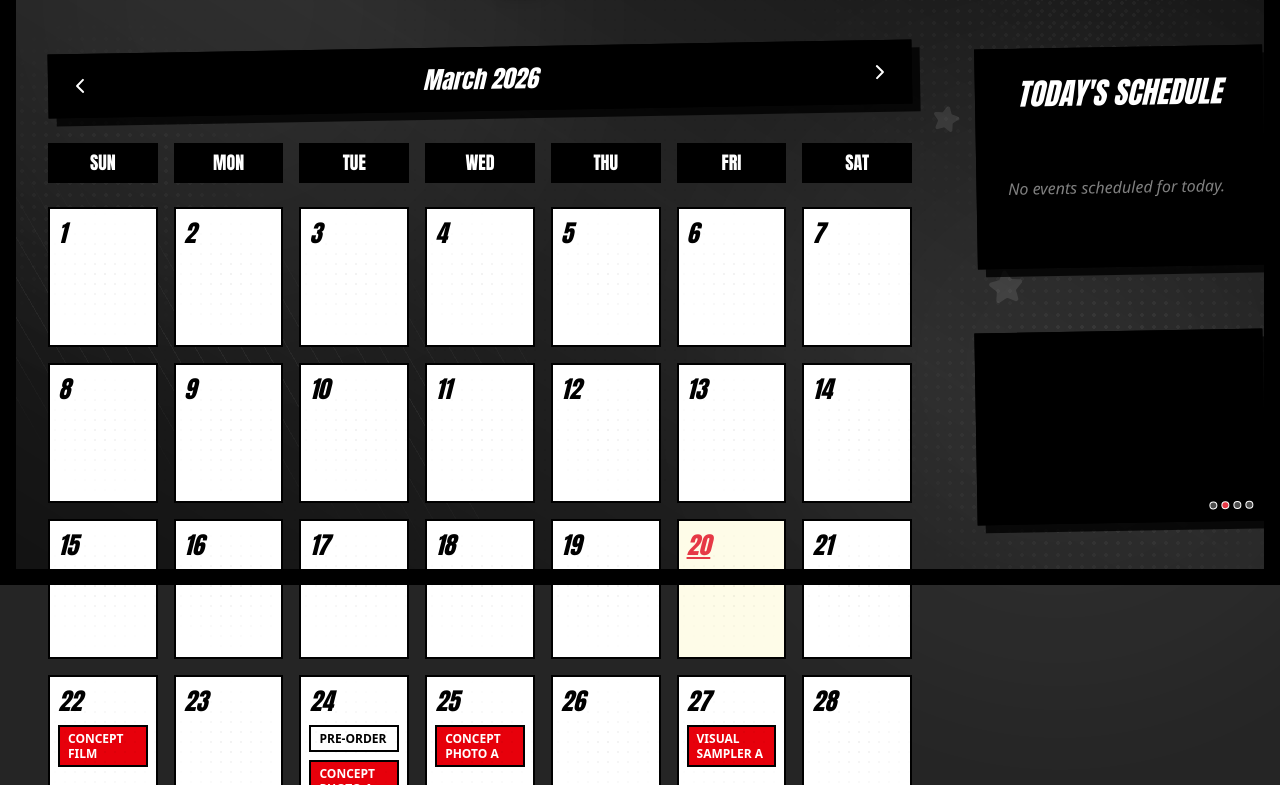
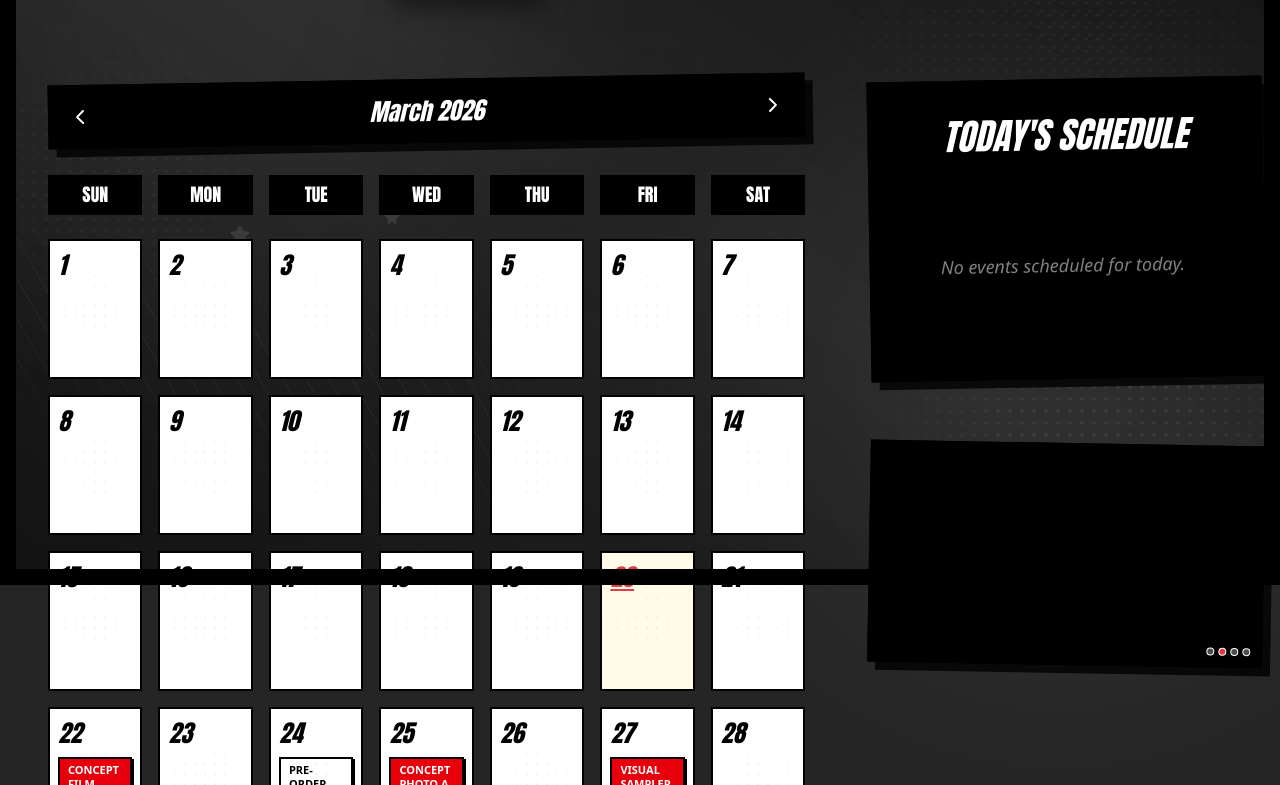
Before and after one commit to wlals6560/Caligo-Pt.2-Scheduler, a React (Vite) app: page / in a window 1280 px wide. Shown: the part 215-1000 px from the top of the page. Built offline with nearby package versions, Linux system fonts and the light colour scheme.

Commit message:
달력 및 타이틀 조정

```diff
--- a/src/App.tsx
+++ b/src/App.tsx
@@ -100,7 +100,7 @@ export default function App() {
       {/* Main Content */}
       <main className="relative z-10 container mx-auto pt-24 pb-12 px-4">
         {/* Header Section */}
-        <header className="mb-12 text-center">
+        <header className="mb-20 text-center">
           <motion.div
             initial={{ y: -50, opacity: 0 }}
             animate={{ y: 0, opacity: 1 }}
@@ -134,9 +134,9 @@ export default function App() {
         </div>
 
         {/* Layout Grid */}
-        <div className="flex flex-col lg:grid lg:grid-cols-4 gap-8 items-start">
+        <div className="flex flex-col lg:grid lg:grid-cols-12 gap-8 items-start">
           {/* Today's Schedule & Sidebar (Mobile: 1st, Desktop: Sidebar) */}
-          <div className="order-1 lg:order-2 lg:col-span-1 lg:sticky lg:top-8 space-y-16 w-full px-4 md:px-0">
+          <div className="order-1 lg:order-2 lg:col-span-4 lg:sticky lg:top-8 space-y-16 w-full px-4 md:px-0">
             <TodaySchedule schedule={schedule} />
             {/* Desktop only Rolling Banner in sidebar */}
             <div className="hidden lg:block w-full">
@@ -145,7 +145,7 @@ export default function App() {
           </div>
 
           {/* Calendar (Mobile: 2nd, Desktop: Main) */}
-          <div className="order-2 lg:order-1 lg:col-span-3 w-full">
+          <div className="order-2 lg:order-1 lg:col-span-8 w-full">
             <Calendar schedule={schedule} onEventClick={setSelectedEvent} />
           </div>
         </div>
--- a/src/components/Calendar.tsx
+++ b/src/components/Calendar.tsx
@@ -94,9 +94,9 @@ export const Calendar: React.FC<CalendarProps> = ({ schedule, onEventClick }) =>
               animate={{ opacity: 1, scale: 1 }}
               transition={{ delay: idx * 0.01 }}
               className={`
-                min-h-[75px] md:min-h-[110px] lg:min-h-[140px] p-0.5 md:p-1 lg:p-2 border-[0.5px] md:border-2 lg:border-2 border-black transition-all
+                min-h-[75px] md:min-h-[110px] lg:min-h-[140px] p-0.5 md:p-1 lg:p-2 border-2 border-black transition-all
                 ${!isCurrentMonth ? 'opacity-30 grayscale' : 'hover:scale-105 hover:z-10 cursor-default'}
-                ${isToday ? 'bg-yellow-50 border-2 md:border-2 border-[#e63946] z-10' : 'bg-white'}
+                ${isToday ? 'bg-yellow-50 border-[#e63946] z-10' : 'bg-white'}
                 relative group
               `}
             >
@@ -115,11 +115,12 @@ export const Calendar: React.FC<CalendarProps> = ({ schedule, onEventClick }) =>
                     key={event.id}
                     onClick={() => onEventClick(event)}
                     className={`
-                      text-left px-1 md:px-1.5 lg:px-2 py-0.5 md:py-0.5 lg:py-1 text-[8px] md:text-[9px] lg:text-xs font-bold uppercase
-                      border-[0.5px] md:border-1 lg:border-2 border-black
+                      text-left px-1.5 md:px-2 py-0.5 md:py-1 text-[8px] md:text-[11px] font-bold uppercase
+                      border-2 border-black
                       hover:translate-x-[1px] hover:translate-y-[1px]
                       transition-all whitespace-nowrap md:whitespace-normal break-words leading-tight
                       max-w-[calc(100%-2px)] md:max-w-full overflow-hidden text-ellipsis
+                      shadow-[1px_1px_0px_rgba(0,0,0,1)] md:shadow-[2px_2px_0px_rgba(0,0,0,1)]
                       ${event.type === 'CONCEPT PHOTO' ? 'bg-red-600 text-white' :
                         event.type === 'PRE-ORDER' ? 'bg-white text-black' :
                         event.type === 'ALBUM PREVIEW' ? 'bg-black text-white' :
--- a/src/components/RollingBanner.tsx
+++ b/src/components/RollingBanner.tsx
@@ -30,7 +30,7 @@ export const RollingBanner: React.FC<RollingBannerProps> = ({ banners }) => {
   const youtubeId = getYoutubeId(currentUrl);
 
   return (
-    <div className="relative w-full aspect-[3/2] bg-black comic-border overflow-hidden transform -rotate-1 pointer-events-none">
+    <div className="relative w-full aspect-video bg-black comic-border overflow-hidden transform lg:rotate-1 hover:rotate-0 transition-transform duration-500 pointer-events-none">
       <div className="absolute inset-0 halftone-bg opacity-10 pointer-events-none z-10" />
 
       <AnimatePresence mode="wait">
--- a/src/components/TodaySchedule.tsx
+++ b/src/components/TodaySchedule.tsx
@@ -22,12 +22,12 @@ export const TodaySchedule: React.FC<TodayScheduleProps> = ({ schedule }) => {
   });
 
   return (
-    <div className="bg-black p-3 md:p-6 comic-border h-full flex flex-col lg:transform lg:-rotate-1">
-      <h2 className="text-xl md:text-3xl font-display text-white comic-title italic mb-4 md:mb-6 text-center">
+    <div className="bg-black p-4 md:p-8 comic-border h-full flex flex-col lg:transform lg:-rotate-1">
+      <h2 className="text-2xl md:text-4xl font-display text-white comic-title italic mb-6 md:mb-8 text-center">
         TODAY'S SCHEDULE
       </h2>
 
-      <div className="flex-1 space-y-4 md:space-y-6 overflow-y-auto pr-2 custom-scrollbar">
+      <div className="flex-1 space-y-6 md:space-y-8 overflow-y-auto pr-2 custom-scrollbar">
         {todayEvents.length > 0 ? (
           todayEvents.map((event, idx) => (
             <motion.div
@@ -35,11 +35,11 @@ export const TodaySchedule: React.FC<TodayScheduleProps> = ({ schedule }) => {
               initial={{ x: 20, opacity: 0 }}
               animate={{ x: 0, opacity: 1 }}
               transition={{ delay: idx * 0.1 }}
-              className="bg-white p-4 border-4 border-black text-black relative overflow-hidden"
+              className="bg-white p-6 border-4 border-black text-black relative overflow-hidden"
             >
               <div className="relative z-10">
                 <div className={`
-                  inline-block px-2 py-0.5 font-display italic text-xs mb-2 transform -skew-x-12
+                  inline-block px-3 py-1 font-display italic text-sm mb-3 transform -skew-x-12
                   ${event.type === 'CONCEPT PHOTO' ? 'bg-[#ff0000] text-white glow-red' :
                     event.type === 'PRE-ORDER' ? 'bg-white text-black border border-black' :
                     event.type === 'ALBUM PREVIEW' ? 'bg-black text-white' :
@@ -50,26 +50,26 @@ export const TodaySchedule: React.FC<TodayScheduleProps> = ({ schedule }) => {
                   {event.type.toUpperCase()}
                 </div>
 
-                <h3 className="text-xl font-display comic-title mb-3 leading-tight">
+                <h3 className="text-2xl md:text-3xl font-display comic-title mb-4 leading-tight">
                   {event.title}
                 </h3>
 
-                <div className="space-y-2 text-sm font-bold italic">
-                  <div className="flex items-center gap-2">
-                    <CalendarIcon className="w-4 h-4 text-[#e63946]" />
+                <div className="space-y-3 text-base font-bold italic">
+                  <div className="flex items-center gap-3">
+                    <CalendarIcon className="w-5 h-5 text-[#e63946]" />
                     <span>{event.date} {event.endDate ? `~ ${event.endDate}` : ''}</span>
                   </div>
 
                   {event.time && (
-                    <div className="flex items-center gap-2">
-                      <Clock className="w-4 h-4 text-[#e63946]" />
+                    <div className="flex items-center gap-3">
+                      <Clock className="w-5 h-5 text-[#e63946]" />
                       <span>{event.time}</span>
                     </div>
                   )}
 
-                  <div className="flex items-start gap-2 pt-1">
-                    <Info className="w-4 h-4 text-[#e63946] mt-0.5 shrink-0" />
-                    <div className="font-medium leading-snug">
+                  <div className="flex items-start gap-3 pt-2">
+                    <Info className="w-5 h-5 text-[#e63946] mt-0.5 shrink-0" />
+                    <div className="font-medium leading-snug text-sm md:text-base">
                       {renderDescriptionWithLinks(event.description)}
                     </div>
                   </div>
@@ -78,7 +78,7 @@ export const TodaySchedule: React.FC<TodayScheduleProps> = ({ schedule }) => {
             </motion.div>
           ))
         ) : (
-          <div className="text-white/50 text-center italic py-10">
+          <div className="text-white/50 text-center italic py-16 text-lg">
             No events scheduled for today.
           </div>
         )}
--- a/src/index.css
+++ b/src/index.css
@@ -125,7 +125,7 @@
 }
 
 .caligo-logo {
-  filter: drop-shadow(3px 3px 6px rgba(0, 0, 0, 0.3));
+  filter: drop-shadow(4px 4px 0px #000) drop-shadow(8px 8px 12px rgba(0, 0, 0, 0.5));
 }
 
 .comic-title {
```
Also changed, not shown: src/assets/logo.png (deleted).
